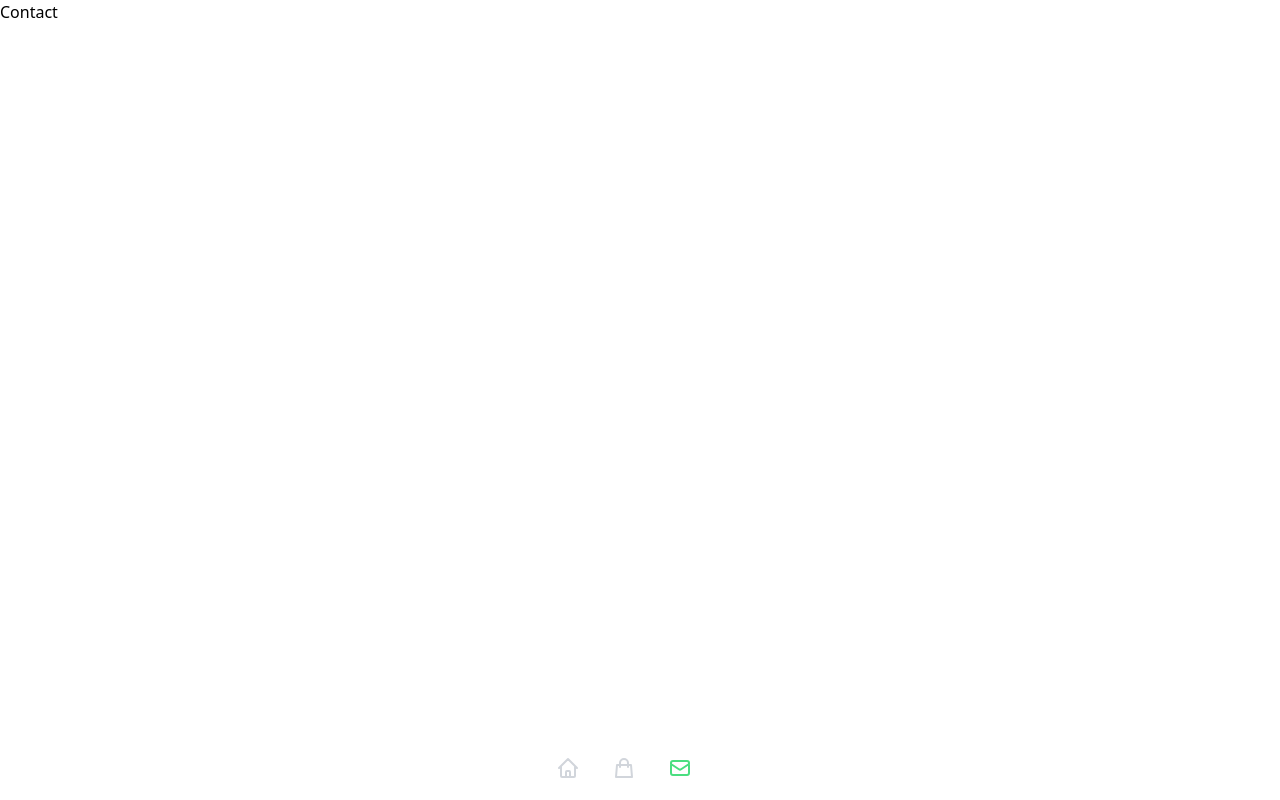
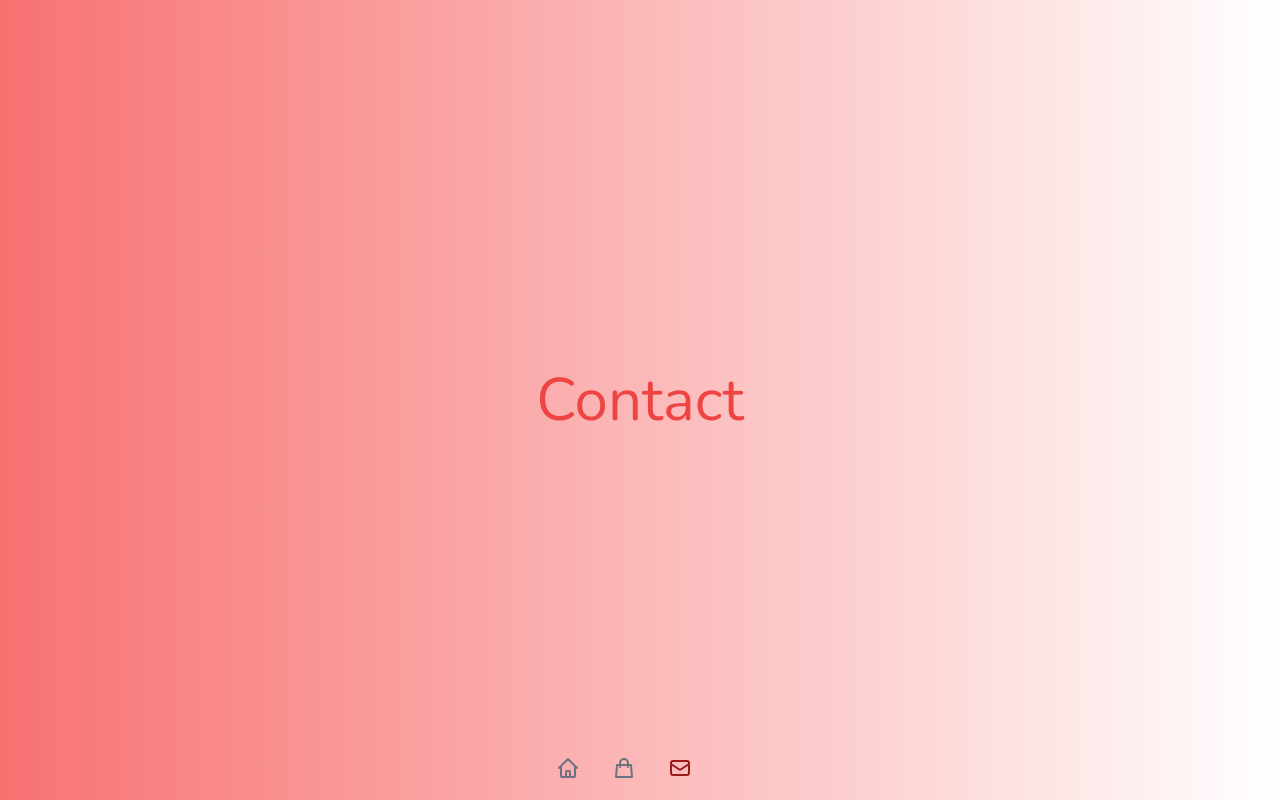
Before and after one commit to ahjam-taoufik/cv-tailwind-and-divers-css-react, a React (Create React App) app: page /c in a window 1280 px wide. Built offline with nearby package versions, Linux system fonts and the light colour scheme.

Commit message:
add general style

```diff
--- a/src/App.js
+++ b/src/App.js
@@ -7,6 +7,10 @@ import NavBar from './components/NavBar';
 
 function App() {
   return (
+    <div className="font-nunito text-red-500 bg-gradient-to-r from-red-400
+     selection:bg-red-600 selection:text-white
+    ">
+
     <BrowserRouter>
       <NavBar />
       <Routes>
@@ -16,6 +20,7 @@ function App() {
 
       </Routes>
     </BrowserRouter>
+    </div>
 
   );
 }
--- a/src/index.css
+++ b/src/index.css
@@ -4,9 +4,9 @@
 
 @layer components {
     .active-state {
-        @apply mr-8 text-green-400
+        @apply mr-8 text-red-800
     }
     .inactive-state {
-        @apply mr-8 text-gray-300
+        @apply mr-8 text-gray-500
     }
 }
--- a/src/pages/Contact.jsx
+++ b/src/pages/Contact.jsx
@@ -1,9 +1,9 @@
 import React from 'react'
 
 const Contact = () => {
-  return (
-    <div>Contact</div>
-  )
+  return <div className=" h-screen flex items-center justify-center">
+  <h1 className="text-6xl ">Contact</h1>
+</div>;
 }
 
 export default Contact
--- a/src/pages/Home.jsx
+++ b/src/pages/Home.jsx
@@ -1,7 +1,9 @@
 import React from 'react';
 
 const Home = () => {
-  return <div className="font-nunito">Home</div>;
+  return <div className=" h-screen flex items-center justify-center">
+    <h1 className="text-6xl ">Home</h1>
+  </div>;
 };
 
 export default Home;
--- a/src/pages/Shop.jsx
+++ b/src/pages/Shop.jsx
@@ -1,9 +1,9 @@
 import React from 'react'
 
 const Shop = () => {
-  return (
-    <div>Shop</div>
-  )
+  return <div className="h-screen flex items-center justify-center">
+    <h1 className="text-6xl ">Shop</h1>
+  </div>;
 }
 
 export default Shop
```
